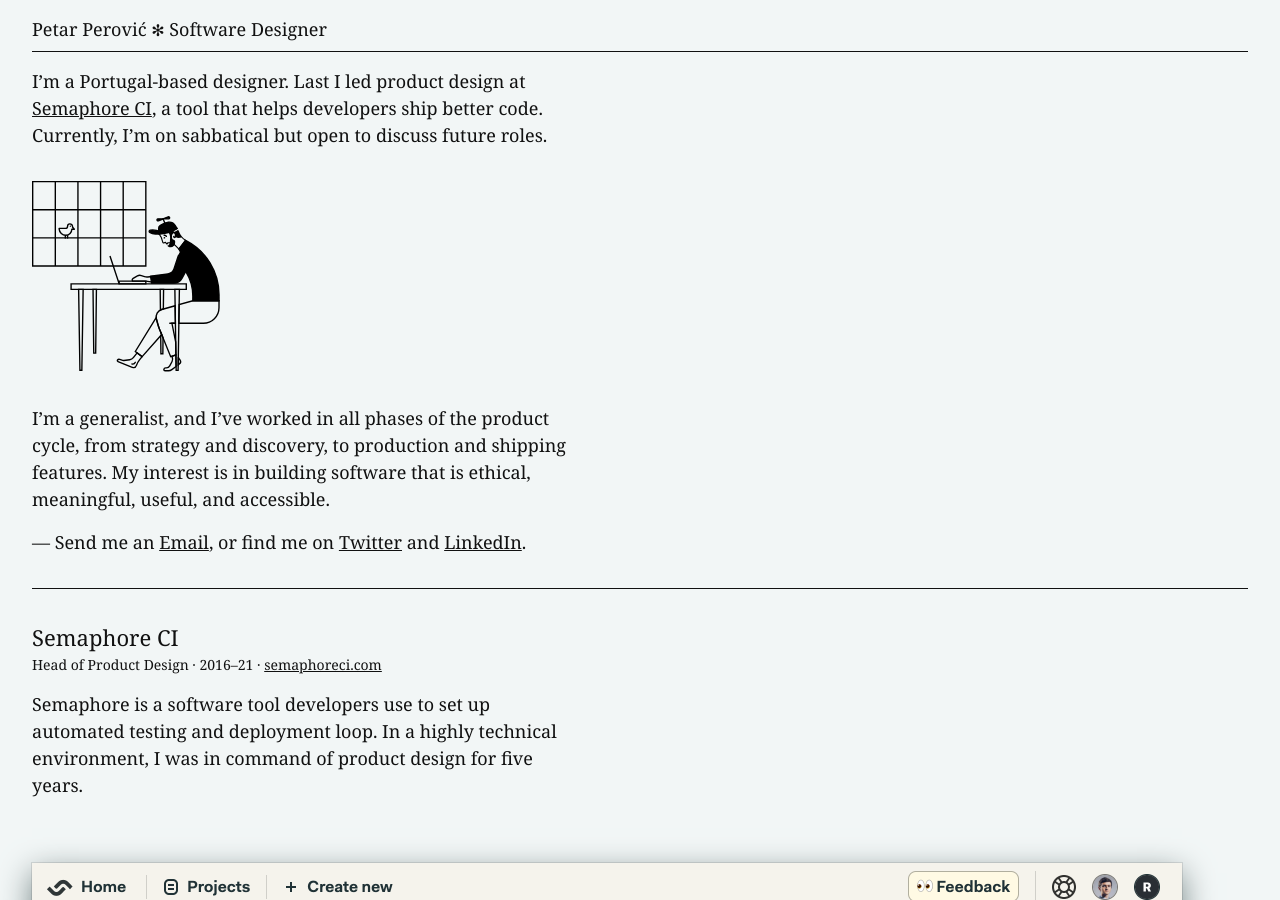
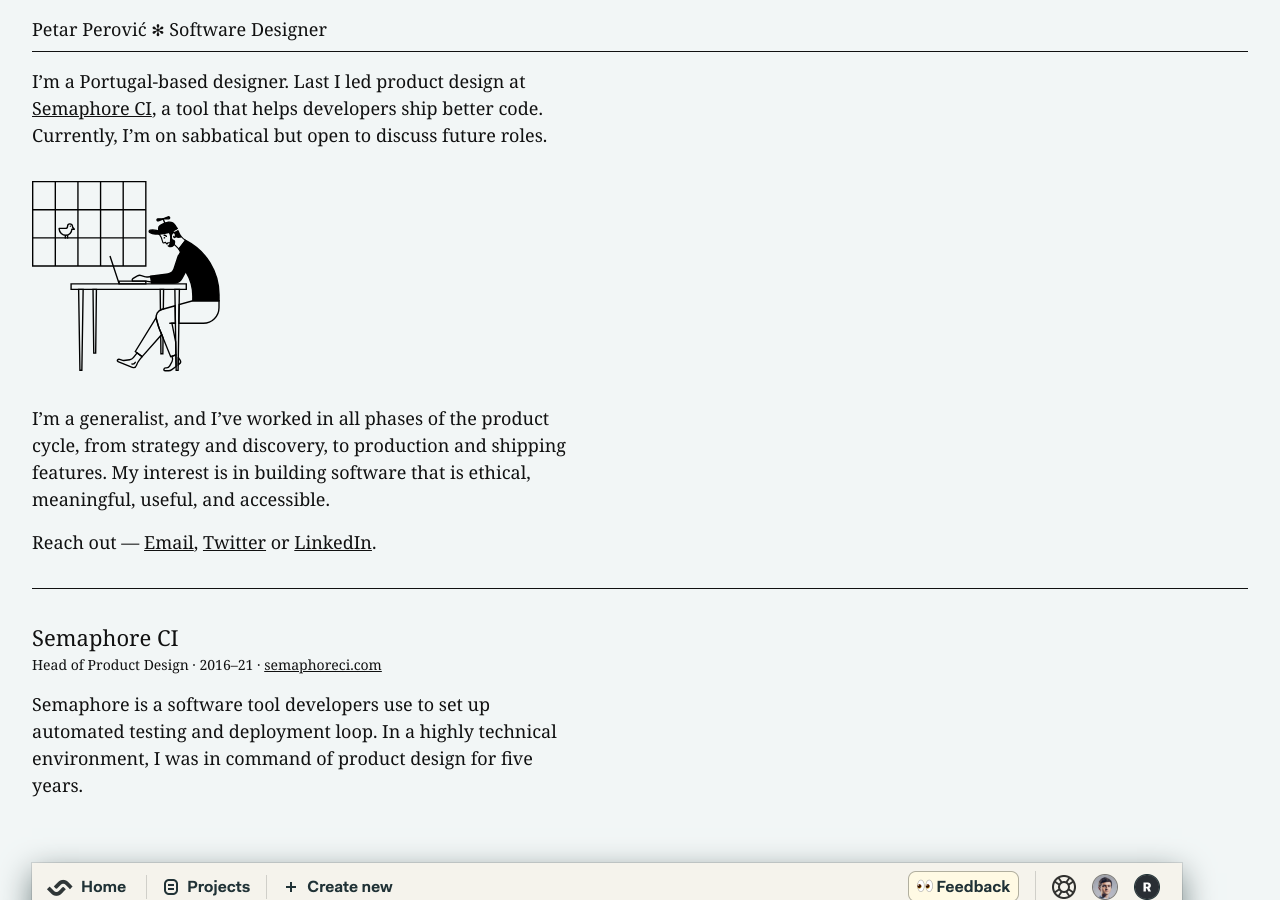
Before and after one commit to ropsii/ropsii.github.io, a Jekyll site: the page built from work.html, in a window 1280 px wide and 900 px high. Built offline with Jekyll 4.4.1, drawn with Linux system fonts in a browser that asks for light colours; some web fonts are replaced; comment, search, counter and statistics services are not loaded.

Commit message:
contact touchup

```diff
--- a/_layouts/work.html
+++ b/_layouts/work.html
@@ -69,7 +69,7 @@
 
         <p class="measure mb3">I’m a generalist, and I’ve worked in all phases of the product cycle, from strategy and discovery, to production and shipping features. My interest is in building software that is ethical, meaningful, useful, and accessible.</p>
 
-        <p>— Send me an <a href="&#109;&#97;&#105;&#108;&#116;&#111;&#58;&#112;&#101;&#114;&#111;&#118;&#105;&#99;&#46;&#112;&#101;&#116;&#97;&#114;&#64;&#103;&#109;&#97;&#105;&#108;&#46;&#99;&#111;&#109;" class="">&#69;&#109;&#97;&#105;&#108;</a>, or find me on <a href="https://twitter.com/ropsii">Twitter</a> and <a href="https://www.linkedin.com/in/petarperovic/">LinkedIn</a>.</p>
+        <p>Reach out — <a href="&#109;&#97;&#105;&#108;&#116;&#111;&#58;&#112;&#101;&#114;&#111;&#118;&#105;&#99;&#46;&#112;&#101;&#116;&#97;&#114;&#64;&#103;&#109;&#97;&#105;&#108;&#46;&#99;&#111;&#109;" class="">&#69;&#109;&#97;&#105;&#108;</a>, <a href="https://twitter.com/ropsii">Twitter</a> or <a href="https://www.linkedin.com/in/petarperovic/">LinkedIn</a>.</p>
     </div>
 
     <div class="">
```
